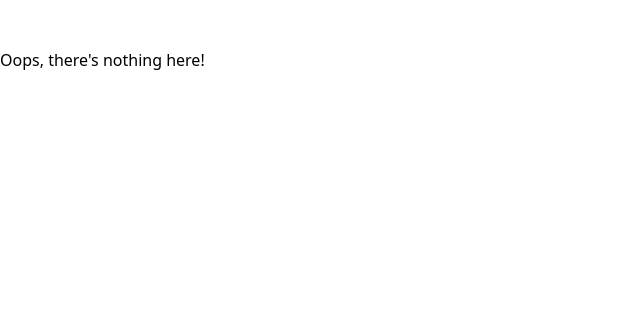
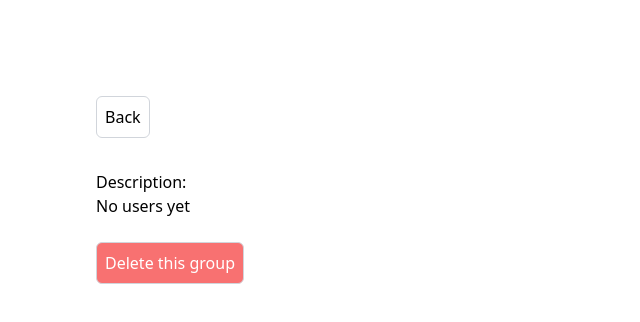
Before and after one commit to chuk-chuk/management-system, a React (Create React App) app: page /groups/1 in a window 1280 px wide. Shown: the top 322 px of the page, without its empty margins (0-640 px from the left). Built offline with nearby package versions, Linux system fonts and the light colour scheme.

Commit message:
set deletion error message if a group cannot be deleted

```diff
--- a/src/components/button/Button.tsx
+++ b/src/components/button/Button.tsx
@@ -9,7 +9,7 @@ type ButtonProps = {
 export function Button({ title, onClick, className = "" }: ButtonProps) {
   return (
     <button
-      className={`p-2 border rounded-md border-gray-200 ${className}`}
+      className={`p-2 border rounded-md border-gray-300 ${className}`}
       onClick={onClick}
     >
       {title}
--- a/src/components/groupForm/GroupForm.tsx
+++ b/src/components/groupForm/GroupForm.tsx
@@ -1,9 +1,13 @@
-import React, { ChangeEvent, SyntheticEvent, useState } from "react";
-import { Group } from "../../pages/groups/Groups.types";
+import React, {
+  ChangeEvent,
+  SyntheticEvent,
+  useContext,
+  useState,
+} from "react";
+import { GroupContext, GroupContextType } from "../../context/GroupContext";
 import { Button } from "../button/Button";
 
 type GroupFormProps = {
-  addGroup: (user: Group) => void;
   onClose: () => void;
 };
 
@@ -14,14 +18,15 @@ const initialGroupState = {
   users: [],
 };
 
-export function GroupForm({ addGroup, onClose }: GroupFormProps) {
-  const [groupState, setgroupState] = useState(initialGroupState);
+export function GroupForm({ onClose }: GroupFormProps) {
+  const { addGroup } = useContext(GroupContext) as GroupContextType;
+  const [groupState, setGroupState] = useState(initialGroupState);
 
   const handleOnChange = (
     event: ChangeEvent<HTMLInputElement> | ChangeEvent<HTMLTextAreaElement>
   ) => {
     const value = event.target.value;
-    setgroupState({
+    setGroupState({
       ...groupState,
       [event.target.name]: value,
     });
@@ -30,7 +35,7 @@ export function GroupForm({ addGroup, onClose }: GroupFormProps) {
   const handleSubmit = (event: SyntheticEvent<HTMLFormElement>) => {
     event.preventDefault();
     addGroup(groupState);
-    setgroupState(initialGroupState);
+    setGroupState(initialGroupState);
     onClose();
   };
 
@@ -51,7 +56,10 @@ export function GroupForm({ addGroup, onClose }: GroupFormProps) {
         placeholder="Short description ..."
         className="border mb-4 p-2 rounded-md"
       />
-      <Button title="Save" />
+      <Button
+        title="Save"
+        className="bg-blue-50 border-blue-100 text-blue-500"
+      />
     </form>
   );
 }
--- a/src/components/modal/Modal.tsx
+++ b/src/components/modal/Modal.tsx
@@ -13,9 +13,13 @@ export function Modal({ onClose, children }: ModalProps) {
         "fixed top-0 right-0 w-full h-full z-50 bg-black bg-opacity-80 flex justify-center items-center"
       }
     >
-      <div className={"px-8 pb-8 pt-4 bg-gray-100"}>
+      <div className={"px-8 pb-8 pt-4 bg-gray-50"}>
         <div className="flex justify-end mb-4">
-          <Button title="X" onClick={onClose} className="px-2 py-0" />
+          <Button
+            title="X"
+            onClick={onClose}
+            className="px-2 py-0 bg-blue-50 border-blue-100 text-blue-500"
+          />
         </div>
         {children}
       </div>
--- a/src/components/userForm/UserForm.tsx
+++ b/src/components/userForm/UserForm.tsx
@@ -66,7 +66,10 @@ export function UserForm({ onClose }: UserFormProps) {
         placeholder="Short bio ..."
         className="border mb-4 p-2 rounded-md"
       />
-      <Button title="Save" />
+      <Button
+        title="Save"
+        className="bg-blue-50 border-blue-100 text-blue-500"
+      />
     </form>
   );
 }
--- /dev/null
+++ b/src/context/GroupContext.tsx
@@ -0,0 +1,37 @@
+import React, { createContext, ReactNode, useCallback, useState } from "react";
+import { v4 as uuid } from "uuid";
+import { groups } from "../data";
+import { Group } from "../pages/groups/Groups.types";
+
+export type GroupContextType = {
+  groupsList: Group[];
+  addGroup: (group: Group) => void;
+  setGroupsList: (groups: Group[]) => void;
+};
+
+const GroupContext = createContext<GroupContextType | null>(null);
+
+const GroupProvider: React.FC<{ children: ReactNode }> = ({ children }) => {
+  const [groupsList, setGroupsList] = useState<Group[]>(groups);
+
+  const addGroup = useCallback(
+    (group: Group) => {
+      const newGroup: Group = {
+        id: uuid(),
+        name: group.name,
+        description: group.description,
+        users: group.users,
+      };
+      setGroupsList([...groupsList, newGroup]);
+    },
+    [groupsList]
+  );
+
+  return (
+    <GroupContext.Provider value={{ groupsList, addGroup, setGroupsList }}>
+      {children}
+    </GroupContext.Provider>
+  );
+};
+
+export { GroupContext, GroupProvider };
--- a/src/context/UserContext.tsx
+++ b/src/context/UserContext.tsx
@@ -21,7 +21,7 @@ const UserProvider: React.FC<{ children: ReactNode }> = ({ children }) => {
         firstName: user.firstName,
         lastName: user.lastName,
         bio: user.bio,
-        groups: [],
+        groups: user.groups,
       };
       setUsersList([...usersList, newUser]);
     },
--- a/src/index.tsx
+++ b/src/index.tsx
@@ -6,6 +6,8 @@ import { UserProvider } from "./context/UserContext";
 import { Groups } from "./pages/groups/Groups";
 import { Users } from "./pages/users/Users";
 import { UserDetails } from "./pages/userDetails/UserDetails";
+import { GroupProvider } from "./context/GroupContext";
+import { GroupDetails } from "./pages/groupDetails/GroupDetails";
 import "./index.css";
 
 const root = ReactDOM.createRoot(
@@ -13,6 +15,7 @@ const root = ReactDOM.createRoot(
 );
 root.render(
   <React.StrictMode>
+    <GroupProvider>
       <UserProvider>
         <BrowserRouter>
           <Routes>
@@ -21,6 +24,7 @@ root.render(
             <Route path="groups" element={<Groups />} />
             <Route path="groups" element={<Groups />} />
             <Route path="users/:userId" element={<UserDetails />} />
+            <Route path="groups/:groupId" element={<GroupDetails />} />
             <Route
               path="*"
               element={
@@ -32,5 +36,6 @@ root.render(
           </Routes>
         </BrowserRouter>
       </UserProvider>
+    </GroupProvider>
   </React.StrictMode>
 );
--- /dev/null
+++ b/src/pages/groupDetails/GroupDetails.tsx
@@ -0,0 +1,58 @@
+import React, { useContext, useState } from "react";
+import { useNavigate, useParams } from "react-router-dom";
+import { Button } from "../../components/button/Button";
+import { GroupContext, GroupContextType } from "../../context/GroupContext";
+
+export function GroupDetails() {
+  const { groupId } = useParams();
+  const navigate = useNavigate();
+  const [deleteMessage, setDeleteMessage] = useState("");
+  const { groupsList, setGroupsList } = useContext(
+    GroupContext
+  ) as GroupContextType;
+
+  const groupInfo = groupsList.find((group) => group.id === groupId);
+
+  const handleDeleteGroup = (userId: string) => {
+    if (groupInfo?.users && !groupInfo.users.length) {
+      const list = groupsList.filter((group) => group.id !== userId);
+      setGroupsList(list);
+      navigate("/groups");
+    } else {
+      setDeleteMessage("Sorry, this group cannot be deleted");
+    }
+  };
+
+  return (
+    <div className="m-24">
+      {groupId && (
+        <>
+          <Button
+            title="Back"
+            onClick={() => navigate("/groups")}
+            className="mb-8"
+          />
+          <div className="mb-6">
+            <p>{groupInfo?.name}</p>
+            <p>Description: {groupInfo?.description}</p>
+            {groupInfo?.users && groupInfo?.users?.length > 0 ? (
+              <div>
+                {groupInfo?.users.map((user) => (
+                  <p>{user}</p>
+                ))}
+              </div>
+            ) : (
+              <p>No users yet</p>
+            )}
+          </div>
+          <p className="text-red-200 mb-2">{deleteMessage}</p>
+          <Button
+            title="Delete this group"
+            className="bg-red-400 text-white"
+            onClick={() => handleDeleteGroup(groupId)}
+          />
+        </>
+      )}
+    </div>
+  );
+}
--- a/src/pages/groups/Groups.tsx
+++ b/src/pages/groups/Groups.tsx
@@ -1,43 +1,31 @@
-import React, { useState } from "react";
+import React, { useContext, useState } from "react";
 import { useNavigate } from "react-router-dom";
-import { v4 as uuid } from "uuid";
 import { Button } from "../../components/button/Button";
 import { GroupForm } from "../../components/groupForm/GroupForm";
 import { Modal } from "../../components/modal/Modal";
-import { groups } from "../../data";
-import { Group } from "./Groups.types";
+import { GroupContext, GroupContextType } from "../../context/GroupContext";
 
 export function Groups() {
   const navigate = useNavigate();
-  const [groupsList, setGroupsList] = useState(groups);
   const [showAddModal, setShowAddModal] = useState(false);
-
-  const addGroup = (userInput: Group) => {
-    let copy = [...groupsList];
-    copy = [
-      ...copy,
-      {
-        id: uuid(),
-        name: userInput.name,
-        description: userInput.description,
-        users: [],
-      },
-    ];
-    setGroupsList(copy);
-  };
+  const { groupsList } = useContext(GroupContext) as GroupContextType;
 
   return (
-    <main data-testid="users-page" className="m-24">
+    <main data-testid="groups-page" className="m-24">
       <Button title="Back" onClick={() => navigate("/")} className="mb-8" />
       <div className="flex flex-wrap mb-8 border rounded-md">
         {groupsList.length > 0 ? (
           groupsList.map((group) => (
             <div
               key={group.id}
-              onClick={() => console.log(group)}
               className="flex flex-col items-center justify-center w-48 h-48 m-4 rounded-full border bg-blue-400 text-white"
             >
-              <p>{group.name}</p>
+              <p className="mb-4">{group.name}</p>
+              <Button
+                title="more ..."
+                onClick={() => navigate(`/groups/${group.id}`)}
+                className="bg-blue-800 px-1 py-0"
+              />
             </div>
           ))
         ) : (
@@ -47,10 +35,7 @@ export function Groups() {
 
       {showAddModal && (
         <Modal onClose={() => setShowAddModal(false)}>
-          <GroupForm
-            addGroup={addGroup}
-            onClose={() => setShowAddModal(false)}
-          />
+          <GroupForm onClose={() => setShowAddModal(false)} />
         </Modal>
       )}
       <Button title="Create Group" onClick={() => setShowAddModal(true)} />
--- a/src/pages/userDetails/UserDetails.tsx
+++ b/src/pages/userDetails/UserDetails.tsx
@@ -22,7 +22,11 @@ export function UserDetails() {
     <div className="m-24">
       {userId && (
         <>
-          <Button title="Back" onClick={() => navigate("/")} className="mb-8" />
+          <Button
+            title="Back"
+            onClick={() => navigate("/users")}
+            className="mb-8"
+          />
           <div className="mb-6">
             <p>{userInfo?.firstName}</p>
             <p>About me: {userInfo?.bio}</p>
--- a/src/pages/users/Users.tsx
+++ b/src/pages/users/Users.tsx
@@ -39,7 +39,7 @@ export function Users() {
           <UserForm onClose={() => setShowAddModal(false)} />
         </Modal>
       )}
-      <Button title="Add User" onClick={() => setShowAddModal(true)} />
+      <Button title="New User" onClick={() => setShowAddModal(true)} />
     </main>
   );
 }
```
Lines whose indentation alone changed are shown as unchanged.
